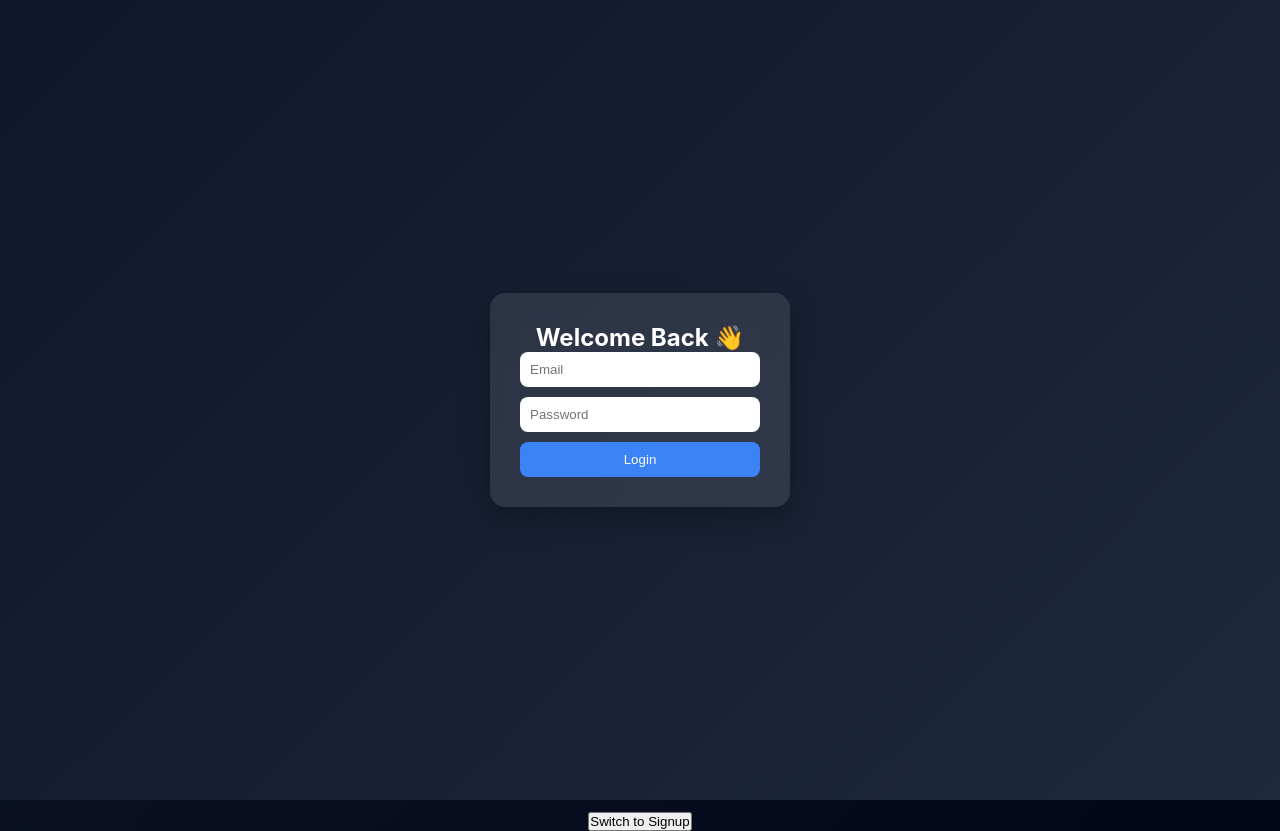
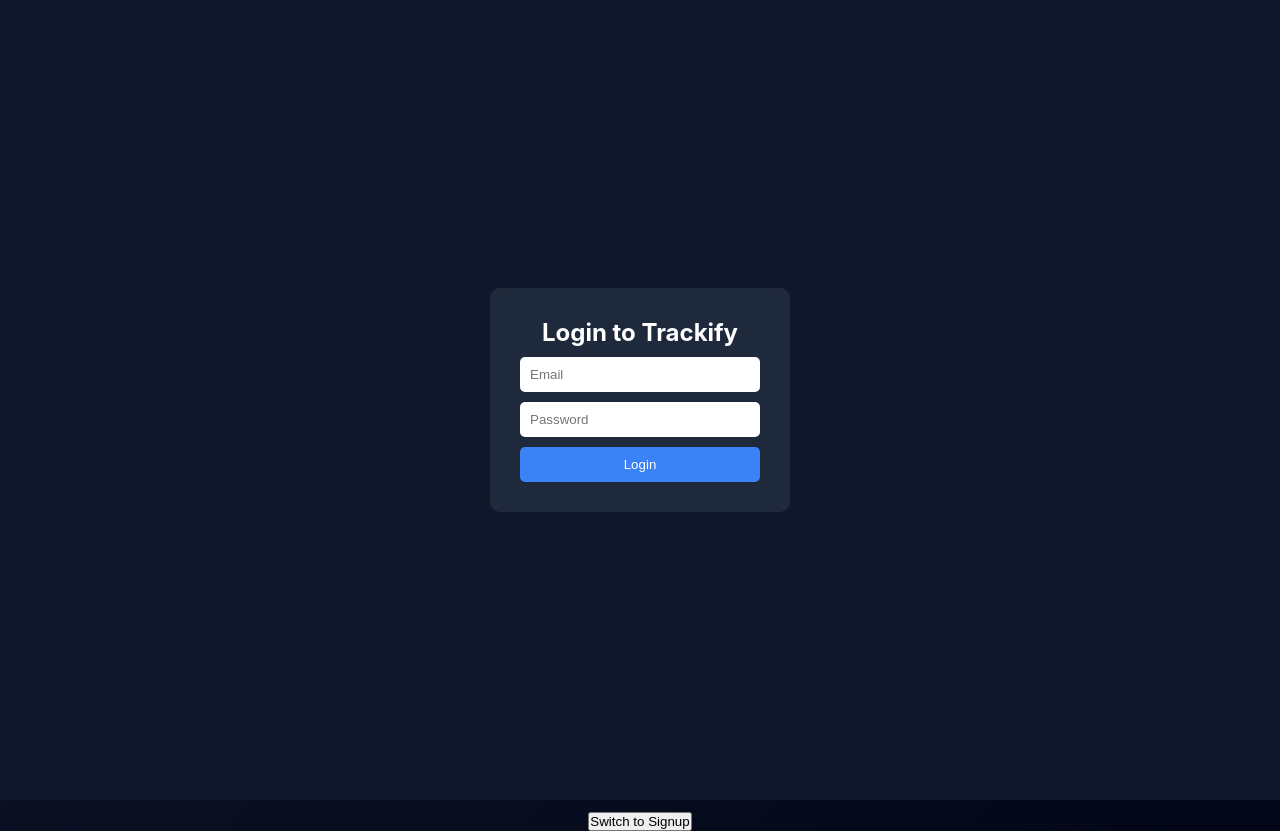
Before and after one commit to nabeela321/Trackify, a React (Vite) app in the folder client/: page / in a window 1280 px wide. Built offline with nearby package versions, Linux system fonts and the light colour scheme.

Commit message:
final jobapp api update

```diff
--- a/client/src/JobApp.jsx
+++ b/client/src/JobApp.jsx
@@ -1,337 +1,225 @@
 import { useState, useEffect } from "react";
 
-function JobApp({ setIsLoggedIn }) {
+const BASE_URL = "https://trackify-mm00.onrender.com";
+
+function JobApp({ onLogout }) {
   const [jobs, setJobs] = useState([]);
   const [company, setCompany] = useState("");
   const [role, setRole] = useState("");
   const [status, setStatus] = useState("");
-
-  const [search, setSearch] = useState("");
-  const [filter, setFilter] = useState("All");
+  const [reason, setReason] = useState("");
+  const [editId, setEditId] = useState(null);
 
   const token = localStorage.getItem("token");
 
+  // 🔹 Fetch jobs
   const getJobs = async () => {
-    const res = await fetch("http://localhost:5000/jobs", {
+    try {
+      const res = await fetch(`${BASE_URL}/jobs`, {
         headers: { Authorization: token }
       });
+
       const data = await res.json();
       setJobs(Array.isArray(data) ? data : []);
+    } catch (err) {
+      console.log(err);
+    }
   };
 
   useEffect(() => {
     getJobs();
   }, []);
 
+  // 🔹 Add / Update job
   const handleSubmit = async (e) => {
     e.preventDefault();
 
-    await fetch("http://localhost:5000/add-job", {
-      method: "POST",
+    const url = editId
+      ? `${BASE_URL}/update-job/${editId}`
+      : `${BASE_URL}/add-job`;
+
+    const method = editId ? "PUT" : "POST";
+
+    await fetch(url, {
+      method,
       headers: {
         "Content-Type": "application/json",
         Authorization: token
       },
-      body: JSON.stringify({ company, role, status })
+      body: JSON.stringify({ company, role, status, reason })
     });
 
     setCompany("");
     setRole("");
     setStatus("");
+    setReason("");
+    setEditId(null);
+
     getJobs();
   };
 
+  // 🔹 Delete job
   const deleteJob = async (id) => {
-    await fetch(`http://localhost:5000/delete-job/${id}`, {
+    await fetch(`${BASE_URL}/delete-job/${id}`, {
       method: "DELETE",
       headers: { Authorization: token }
     });
+
     getJobs();
   };
 
-  // 🎯 STATUS COLOR
-  const getStatusColor = (status) => {
-    if (status === "Applied") return "#38bdf8";
-    if (status === "Interview") return "#facc15";
-    if (status === "Rejected") return "#f87171";
-    return "#94a3b8";
-  };
-
-  // 🤖 SMART SUGGESTION (FREE AI)
-  const getTip = (job) => {
-    if (job.status === "Rejected") {
-      return `Improve ${job.role} skills & build projects`;
-    }
-    if (job.status === "Interview") {
-      return `Practice interview questions for ${job.role}`;
-    }
-    return "Follow up after a few days";
-  };
-
-  // 🔍 FILTER LOGIC
-  const filteredJobs = jobs
-    .filter(j => filter === "All" || j.status === filter)
-    .filter(j =>
-      j.company.toLowerCase().includes(search.toLowerCase())
-    );
-
-  // 📊 STATS
-  const total = jobs.length;
-  const applied = jobs.filter(j => j.status === "Applied").length;
-  const interview = jobs.filter(j => j.status === "Interview").length;
-  const rejected = jobs.filter(j => j.status === "Rejected").length;
-
   return (
-    <div style={styles.wrapper}>
     <div style={styles.container}>
-
-
-        {/* HEADER */}
+      {/* Header */}
       <div style={styles.header}>
-          <h1 style={styles.title}>💼 Trackify</h1>
-
-
-          <button style={styles.logout} onClick={() => {
-            localStorage.removeItem("token");
-            setIsLoggedIn(false);
-          }}>
+        <h1 style={styles.logo}>Trackify</h1>
+        <button style={styles.logout} onClick={onLogout}>
           Logout
         </button>
       </div>
 
-        {/* STATS */}
-        <div style={styles.stats}>
-          <div style={styles.statCard}>Total: {total}</div>
-          <div style={styles.statCard}>Applied: {applied}</div>
-          <div style={styles.statCard}>Interview: {interview}</div>
-          <div style={styles.statCard}>Rejected: {rejected}</div>
-        </div>
+      {/* Form */}
+      <form onSubmit={handleSubmit} style={styles.form}>
+        <input
+          placeholder="Company"
+          value={company}
+          onChange={(e) => setCompany(e.target.value)}
+          style={styles.input}
+        />
 
-        {/* SEARCH + FILTER */}
-        <div style={styles.searchRow}>
         <input
+          placeholder="Role"
+          value={role}
+          onChange={(e) => setRole(e.target.value)}
           style={styles.input}
-            placeholder="Search company..."
-            onChange={(e) => setSearch(e.target.value)}
         />
 
         <select
+          value={status}
+          onChange={(e) => setStatus(e.target.value)}
           style={styles.input}
-            onChange={(e) => setFilter(e.target.value)}
         >
-            <option>All</option>
-            <option>Applied</option>
-            <option>Interview</option>
-            <option>Rejected</option>
-          </select>
-        </div>
-
-        {/* FORM */}
-        <form onSubmit={handleSubmit} style={styles.form}>
-          <input
-            style={styles.input}
-            placeholder="Company"
-            onChange={(e) => setCompany(e.target.value)}
-          />
-
-          <input
-            style={styles.input}
-            placeholder="Role"
-            onChange={(e) => setRole(e.target.value)}
-          />
-
-          <select
-            style={styles.input}
-            onChange={(e) => setStatus(e.target.value)}
-          >
-            <option>Status</option>
+          <option value="">Status</option>
           <option>Applied</option>
           <option>Interview</option>
           <option>Rejected</option>
         </select>
 
-          <button style={styles.addBtn}>+ Add</button>
+        <select
+          value={reason}
+          onChange={(e) => setReason(e.target.value)}
+          style={styles.input}
+        >
+          <option value="">Reason</option>
+          <option value="lack of skills">Lack of Skills</option>
+          <option value="communication">Communication</option>
+          <option value="technical">Technical</option>
+        </select>
+
+        <button style={styles.button}>
+          {editId ? "Update Job" : "Add Job"}
+        </button>
       </form>
 
-        {/* JOB LIST */}
-        <div style={styles.grid}>
-          {filteredJobs.map(job => (
+      {/* Job List */}
+      <div style={styles.list}>
+        {jobs.length === 0 ? (
+          <p>No jobs found</p>
+        ) : (
+          jobs.map((job) => (
             <div key={job._id} style={styles.card}>
-
-              <div style={styles.top}>
-                <h3 style={styles.company}>{job.company}</h3>
-
-                <span style={{
-                  ...styles.badge,
-                  background: getStatusColor(job.status)
-                }}>
-                  {job.status}
-                </span>
-              </div>
-
-              <p style={styles.role}>{job.role}</p>
-
-              {/* 🤖 AI TIP */}
-              <p style={styles.tip}>
-                🤖 {getTip(job)}
-              </p>
+              <h3>{job.company}</h3>
+              <p>{job.role}</p>
+              <p>Status: {job.status}</p>
+              <p>Reason: {job.reason}</p>
+              <p style={{ color: "green" }}>{job.suggestion}</p>
 
               <button
-                style={styles.deleteBtn}
+                style={styles.edit}
+                onClick={() => {
+                  setCompany(job.company);
+                  setRole(job.role);
+                  setStatus(job.status);
+                  setReason(job.reason);
+                  setEditId(job._id);
+                }}
+              >
+                Edit
+              </button>
+
+              <button
+                style={styles.delete}
                 onClick={() => deleteJob(job._id)}
               >
                 Delete
               </button>
-
             </div>
-          ))}
-        </div>
-
+          ))
+        )}
       </div>
     </div>
   );
 }
 
-/* 🎨 PREMIUM STYLES */
+// 🔹 Styles (simple clean UI)
 const styles = {
-  wrapper: {
-    minHeight: "100vh",
-    display: "flex",
-    justifyContent: "center",
-    alignItems: "center",
-    padding: "20px"
+  container: {
+    padding: "20px",
+    background: "#f5f5f5",
+    minHeight: "100vh"
   },
-
-  container: {
-    width: "100%",
-    maxWidth: "950px",
-    padding: "25px",
-    borderRadius: "20px",
-    background: "rgba(255,255,255,0.1)",
-    backdropFilter: "blur(20px)",
-    boxShadow: "0 20px 60px rgba(0,0,0,0.4)"
-  },
-
   header: {
-    display: "flex",
-    justifyContent: "space-between",
-    marginBottom: "20px",
-    alignItems: "center",
-    color: "white"
-  },
-
-  title: {
-    fontSize: "26px",
-    fontWeight: "600"
-  },
-
-  logout: {
-    background: "#ef4444",
-    color: "white",
-    border: "none",
-    padding: "8px 14px",
-    borderRadius: "8px"
-  },
-
-  stats: {
-    display: "flex",
-    gap: "10px",
-    marginBottom: "20px",
-    flexWrap: "wrap"
-  },
-
-  statCard: {
-    background: "rgba(255,255,255,0.2)",
-    padding: "10px 15px",
-    borderRadius: "10px",
-    color: "white",
-    fontSize: "14px"
-  },
-
-  searchRow: {
-    display: "flex",
-    gap: "10px",
-    marginBottom: "20px",
-    flexWrap: "wrap"
-  },
-
-  form: {
-    display: "flex",
-    gap: "10px",
-    flexWrap: "wrap",
-    marginBottom: "25px"
-  },
-
-  input: {
-    flex: "1",
-    minWidth: "140px",
-    padding: "10px",
-    borderRadius: "8px",
-    background: "rgba(255,255,255,0.2)",
-    color: "white",
-    border: "none"
-  },
-
-  addBtn: {
-    background: "#3b82f6",
-    color: "white",
-    border: "none",
-    padding: "10px 15px",
-    borderRadius: "8px"
-  },
-
-  grid: {
-    display: "grid",
-    gap: "15px"
-  },
-
-  card: {
-    padding: "15px",
-    borderRadius: "14px",
-    background: "rgba(255,255,255,0.1)",
-    backdropFilter: "blur(10px)",
-    color: "white"
-  },
-
-  top: {
     display: "flex",
     justifyContent: "space-between",
     alignItems: "center"
   },
-
-  company: {
-    fontSize: "18px",
-    fontWeight: "600"
+  logo: {
+    fontSize: "24px",
+    fontWeight: "bold"
   },
-
-  role: {
-    opacity: 0.8,
-    marginTop: "5px"
+  logout: {
+    background: "red",
+    color: "white",
+    border: "none",
+    padding: "8px",
+    borderRadius: "5px"
   },
-
-  badge: {
-    padding: "5px 10px",
-    borderRadius: "8px",
-    fontSize: "12px",
-    color: "black",
-    fontWeight: "500"
+  form: {
+    marginTop: "20px",
+    display: "flex",
+    gap: "10px",
+    flexWrap: "wrap"
   },
-
-  tip: {
-    fontSize: "12px",
-    opacity: 0.8,
-    marginTop: "6px"
+  input: {
+    padding: "8px"
   },
-
-  deleteBtn: {
-    marginTop: "10px",
-    background: "#f87171",
+  button: {
+    padding: "8px",
+    background: "blue",
+    color: "white",
+    border: "none"
+  },
+  list: {
+    marginTop: "20px"
+  },
+  card: {
+    background: "white",
+    padding: "10px",
+    margin: "10px 0",
+    borderRadius: "8px"
+  },
+  edit: {
+    background: "orange",
+    marginRight: "5px",
     border: "none",
-    padding: "6px",
-    borderRadius: "6px",
-    color: "white"
+    padding: "5px"
   },
-
+  delete: {
+    background: "red",
+    color: "white",
+    border: "none",
+    padding: "5px"
+  }
 };
 
 export default JobApp;
--- a/client/src/Login.jsx
+++ b/client/src/Login.jsx
@@ -8,9 +8,11 @@
     e.preventDefault();
 
     try {
-      const res = await fetch("http://localhost:5000/login", {
+      const res = await fetch("https://trackify-mm00.onrender.com/login", {
         method: "POST",
-        headers: { "Content-Type": "application/json" },
+        headers: {
+          "Content-Type": "application/json"
+        },
         body: JSON.stringify({ email, password })
       });
 
@@ -22,58 +24,68 @@
       } else {
         alert(data.message);
       }
-    } catch {
-      alert("Server not running ❌");
+    } catch (err) {
+      console.log(err);
+      alert("Login failed");
     }
   };
 
   return (
-    <div style={styles.bg}>
-      <div style={styles.card}>
-        <h2>Welcome Back 👋</h2>
+    <div style={styles.container}>
+      <form onSubmit={handleLogin} style={styles.card}>
+        <h2 style={styles.title}>Login to Trackify</h2>
 
-        <form onSubmit={handleLogin} style={styles.form}>
-          <input style={styles.input} placeholder="Email" onChange={(e) => setEmail(e.target.value)} />
-          <input style={styles.input} type="password" placeholder="Password" onChange={(e) => setPassword(e.target.value)} />
-          <button style={styles.button}>Login</button>
-        </form>
-      </div>
+        <input
+          style={styles.input}
+          placeholder="Email"
+          onChange={(e) => setEmail(e.target.value)}
+        />
+
+        <input
+          style={styles.input}
+          type="password"
+          placeholder="Password"
+          onChange={(e) => setPassword(e.target.value)}
+        />
+
+        <button style={styles.button}>Login</button>
+      </form>
     </div>
   );
 }
 
 const styles = {
-  bg: {
-    height: "100vh",
+  container: {
     display: "flex",
     justifyContent: "center",
     alignItems: "center",
-    background: "linear-gradient(135deg, #0f172a, #1e293b)"
+    height: "100vh",
+    background: "#0f172a"
   },
   card: {
-    backdropFilter: "blur(15px)",
-    background: "rgba(255,255,255,0.1)",
+    background: "#1e293b",
     padding: "30px",
-    borderRadius: "15px",
+    borderRadius: "10px",
+    width: "300px",
+    display: "flex",
+    flexDirection: "column",
+    gap: "10px"
+  },
+  title: {
     color: "white",
-    width: "300px",
-    textAlign: "center",
-    boxShadow: "0 10px 30px rgba(0,0,0,0.3)"
+    textAlign: "center"
   },
-  form: { display: "flex", flexDirection: "column", gap: "10px" },
   input: {
     padding: "10px",
-    borderRadius: "8px",
+    borderRadius: "5px",
     border: "none"
   },
   button: {
     padding: "10px",
-    borderRadius: "8px",
     background: "#3b82f6",
     color: "white",
     border: "none",
-    cursor: "pointer",
-    transition: "0.3s"
+    borderRadius: "5px"
   }
 };
 
--- a/client/src/Signup.jsx
+++ b/client/src/Signup.jsx
@@ -9,61 +9,85 @@
     e.preventDefault();
 
     try {
-      const res = await fetch("http://localhost:5000/signup", {
+      const res = await fetch("https://trackify-mm00.onrender.com/signup", {
         method: "POST",
-        headers: { "Content-Type": "application/json" },
+        headers: {
+          "Content-Type": "application/json"
+        },
         body: JSON.stringify({ name, email, password })
       });
 
       const data = await res.json();
       alert(data.message);
       setIsLoginPage(true);
-    } catch {
-      alert("Server not running ❌");
+    } catch (err) {
+      console.log(err);
+      alert("Signup failed");
     }
   };
 
   return (
-    <div style={styles.bg}>
-      <div style={styles.card}>
-        <h2>Create Account 🚀</h2>
+    <div style={styles.container}>
+      <form onSubmit={handleSignup} style={styles.card}>
+        <h2 style={styles.title}>Create Account</h2>
 
-        <form onSubmit={handleSignup} style={styles.form}>
-          <input style={styles.input} placeholder="Name" onChange={(e) => setName(e.target.value)} />
-          <input style={styles.input} placeholder="Email" onChange={(e) => setEmail(e.target.value)} />
-          <input style={styles.input} type="password" placeholder="Password" onChange={(e) => setPassword(e.target.value)} />
-          <button style={styles.button}>Signup</button>
-        </form>
-      </div>
+        <input
+          style={styles.input}
+          placeholder="Name"
+          onChange={(e) => setName(e.target.value)}
+        />
+
+        <input
+          style={styles.input}
+          placeholder="Email"
+          onChange={(e) => setEmail(e.target.value)}
+        />
+
+        <input
+          style={styles.input}
+          type="password"
+          placeholder="Password"
+          onChange={(e) => setPassword(e.target.value)}
+        />
+
+        <button style={styles.button}>Signup</button>
+      </form>
     </div>
   );
 }
 
 const styles = {
-  bg: {
-    height: "100vh",
+  container: {
     display: "flex",
     justifyContent: "center",
     alignItems: "center",
-    background: "linear-gradient(135deg, #1e293b, #0f172a)"
+    height: "100vh",
+    background: "#0f172a"
   },
   card: {
-    backdropFilter: "blur(15px)",
-    background: "rgba(255,255,255,0.1)",
+    background: "#1e293b",
     padding: "30px",
-    borderRadius: "15px",
+    borderRadius: "10px",
+    width: "300px",
+    display: "flex",
+    flexDirection: "column",
+    gap: "10px"
+  },
+  title: {
     color: "white",
-    width: "300px",
     textAlign: "center"
   },
-  form: { display: "flex", flexDirection: "column", gap: "10px" },
-  input: { padding: "10px", borderRadius: "8px", border: "none" },
+  input: {
+    padding: "10px",
+    borderRadius: "5px",
+    border: "none"
+  },
   button: {
     padding: "10px",
-    borderRadius: "8px",
-    background: "#10b981",
+    background: "#22c55e",
     color: "white",
-    border: "none"
+    border: "none",
+    borderRadius: "5px"
   }
 };
 
```
Lines whose indentation alone changed are shown as unchanged.
